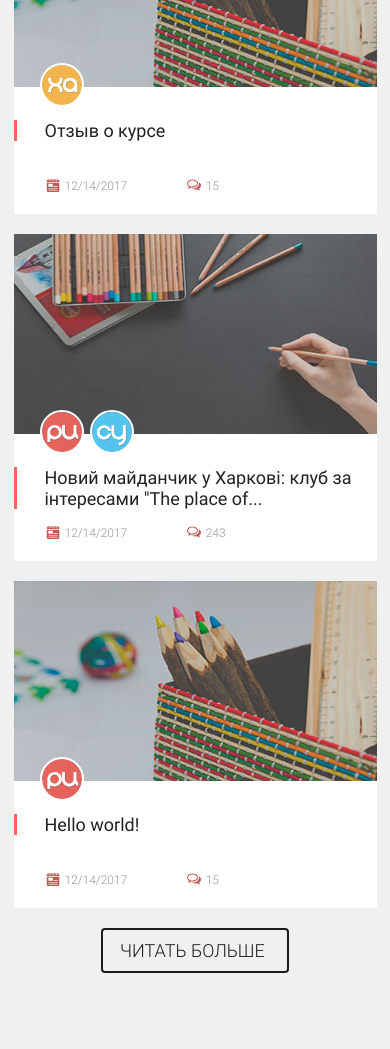
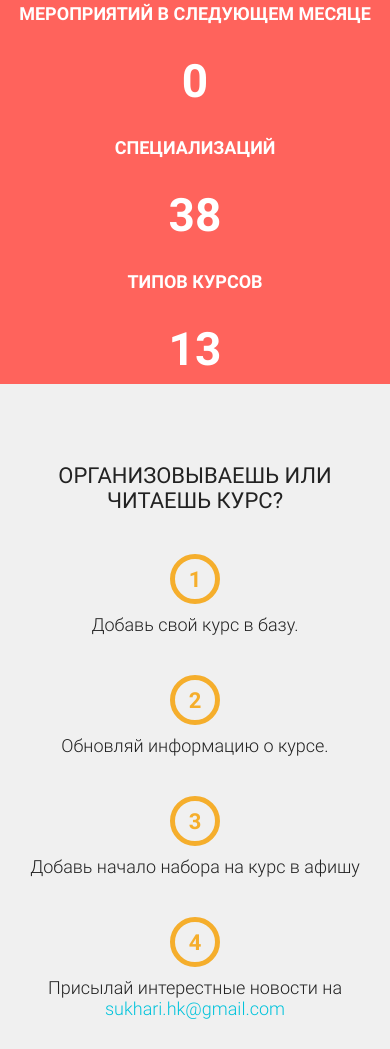
Before and after one commit to Alexander-Greckov/sukhari-demo, a website: page src/index.html in a window 390 px wide. Shown: the part 3188-4237 px from the top of the page. Drawn offline with Linux system fonts and the light colour scheme.

Commit message:
Completed stats block

```diff
--- a/src/index.html
+++ b/src/index.html
@@ -123,7 +123,7 @@
         </ol>
     </section>
 
-    <!-- <section class="stats">
+    <section class="stats">
         <div class="stats-elem">
             <h4 class="stats-heading">Всего курсов</h4>
             <p class="stats-val">136</p>
@@ -140,7 +140,20 @@
             <h4 class="stats-heading">Типов курсов</h4>
             <p class="stats-val">13</p>
         </div>
-    </section> -->
+    </section>
+
+    <section class="order">
+        <h2 class="order-heading">Организовываешь или читаешь курс?</h2>
+        <ol class="order-steps">
+            <li>Добавь свой курс в базу.</li>
+            <li>Обновляй информацию о курсе.</li>
+            <li>Добавь начало набора на курс в афишу</li>
+            <li>
+                Присылай интерестные новости на
+                <a href="mailto:sukhari.hk@gmail.com">sukhari.hk@gmail.com</a>
+            </li>
+        </ol>
+    </section>
 
     <section class="last-info">
         <h2 class="info-heading">Рекомендованные статьи</h2>
--- a/src/scss/_media.scss
+++ b/src/scss/_media.scss
@@ -25,12 +25,32 @@
         }
     }
 
+    .stats {
+        flex-direction: column;
+        align-items: center;
+
+        &-elem {
+            border: none;
+            padding: 0;
+            width: 100%;
+
+            &:first-child .stats-heading {
+                margin-top: 0;
+            }
+        }
+
+        &-heading {
+            margin: 45px 0;
+        }
+    }
+
 
 }
 
 @media (max-width: 1139px) {
     .inner {
-        padding: 0 10px;
+        padding-left: 10px;
+        padding-right: 10px;
     }
 }
 
--- a/src/scss/_order.scss
+++ b/src/scss/_order.scss
@@ -15,6 +15,14 @@
         padding: 0;
         list-style-type: none;
         position: relative;
+
+        & a {
+            color: #00c3db;
+
+            &:hover {
+                text-decoration: underline;
+            }
+        }
 
         &::before {
             content: '';
--- a/src/scss/_stats.scss
+++ b/src/scss/_stats.scss
@@ -3,12 +3,39 @@
     @extend .inner;
     margin-bottom: 79px;
     width: 100%;
-    min-height: 168px;
     background-color: $second-accent-color;
     display: flex;
     flex-wrap: wrap;
+    justify-content: space-between;
+    // flex-basis: 25%;
+    text-transform: uppercase;
+    color: white;
+    text-align: center;
+    padding: 30px 0 24px 0;
+    font-weight: bold;
+    font-size: 18px;
+    line-height: 22px;
 
-    & div {
+    &-elem {
+        width: calc(100% / 12 * 3);
+        border-left: 1px solid white;
+        padding: 0 10px 13px 10px;
+        display: flex;
+        flex-direction: column;
+        justify-content: space-between;
+    }
 
+    &-elem:first-child {
+        border: none;
+    }
+
+    &-heading {
+        margin: 0 0 32px;
+        font-size: 18px;
+    }
+
+    &-val {
+        margin: 0;
+        font-size: 46px;
     }
 }
```
Also changed, not shown: src/css/styles.css.
